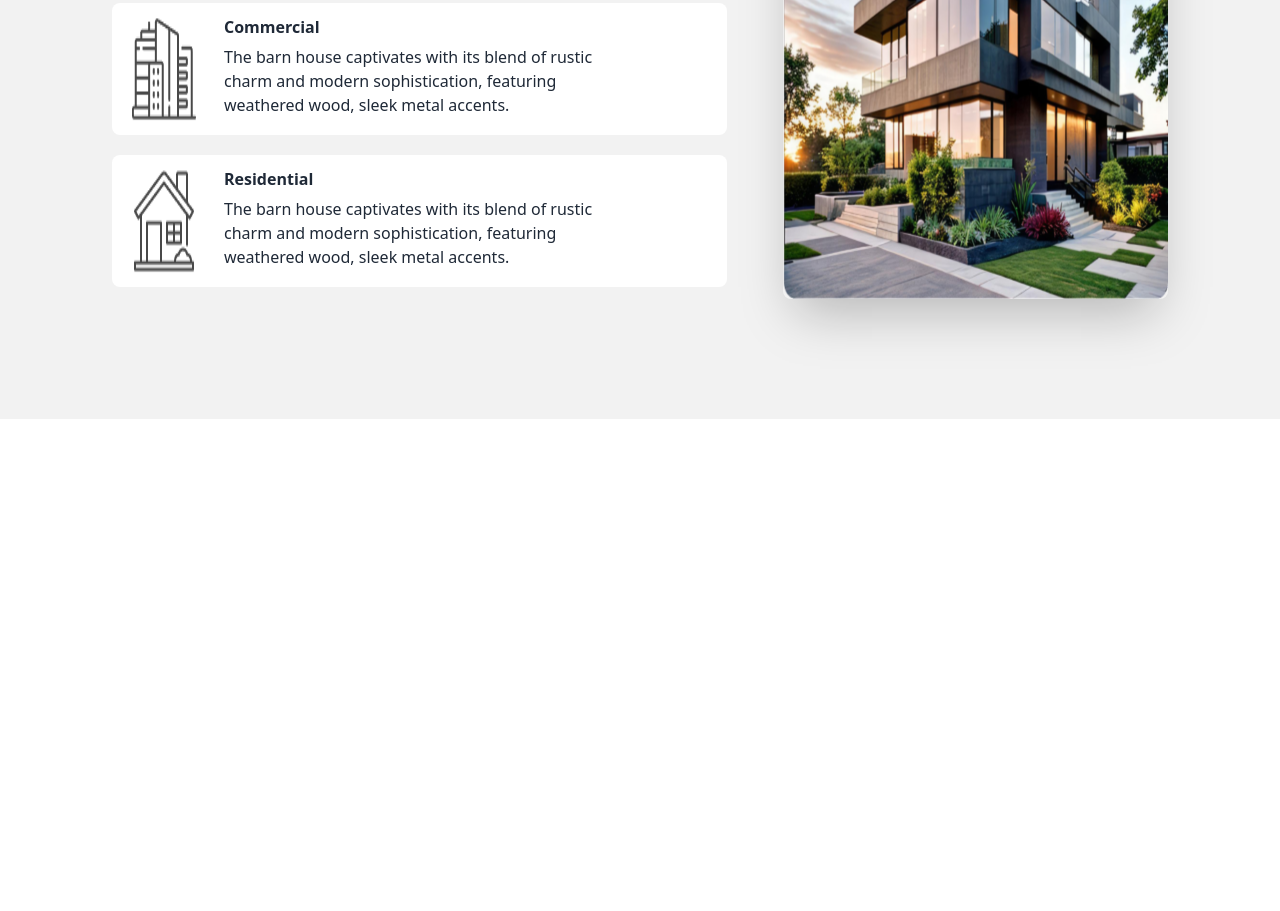
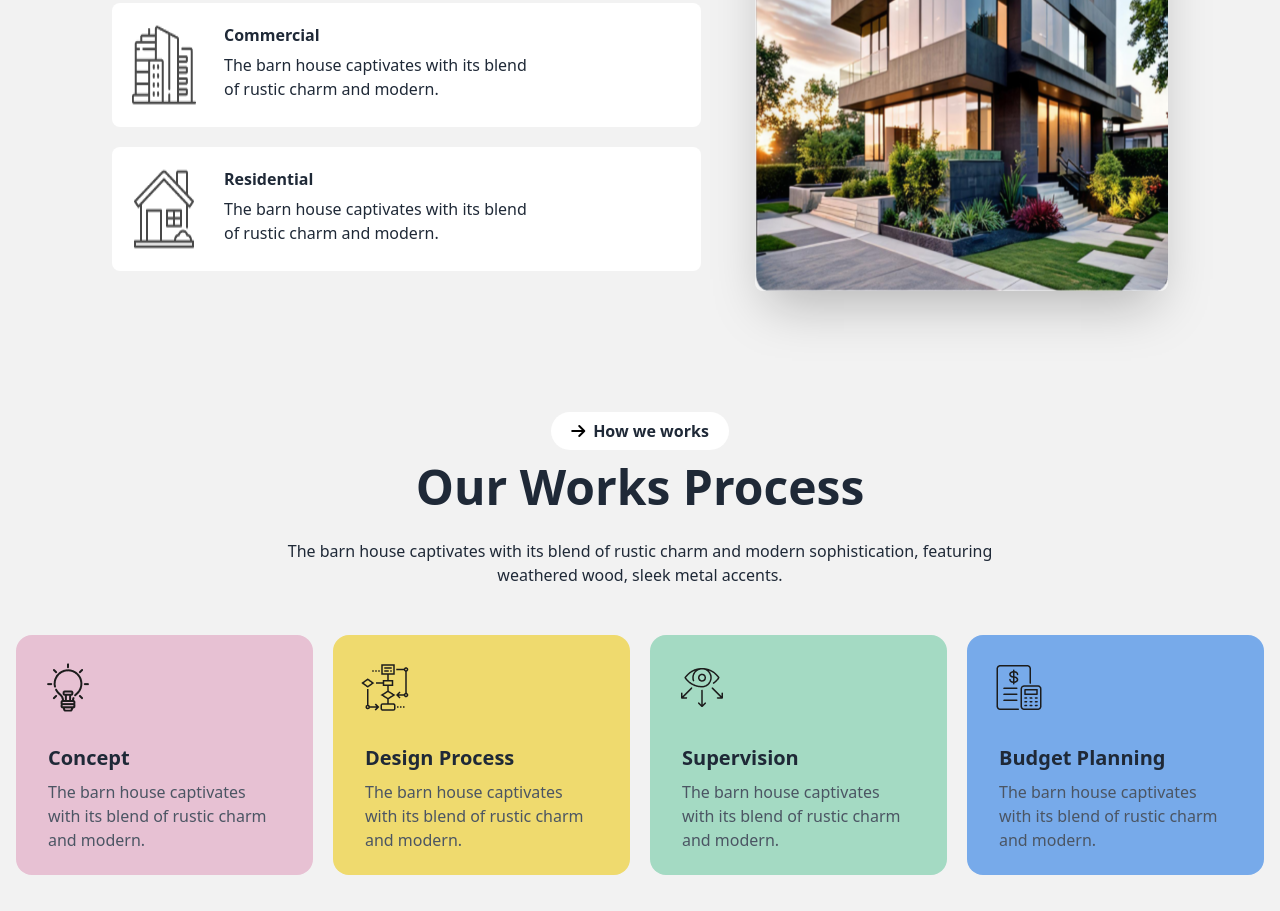
Before and after one commit to Ftamim003/Building-Construction, a plain HTML site: page index.html in a window 1280 px wide. Shown: the part 1277-2188 px from the top of the page. Before the commit the page ends 1696 px from the top, so only its background shows below. Drawn offline with nearby package versions, Linux system fonts and the light colour scheme.

Commit message:
work process section done

```diff
--- a/index.html
+++ b/index.html
@@ -30,6 +30,10 @@
               clifford: '#da373d',
               'arrow-bg': 'rgb(171, 239, 95)',
               'black-bg': 'rgb(28, 28, 28)',
+              'pink-bg':' rgb(231, 193, 211)',
+              'yellow-bg': 'rgb(239, 218, 110)',
+              'green-bg': 'rgb(164, 218, 195)',
+              'blue-bg': 'rgb(119, 170, 234)',
               'background-color':'linear-gradient(0.00deg, rgb(255, 255, 255),rgba(255, 255, 255, 0) 100%)',
 
             }
@@ -102,8 +106,9 @@
       <!-- Main section -->
       <main class="">
            <!-- Design Section -->
-           <div class=" bg-base-200 p-4">
+           <div class="bg-base-200 p-4">
             <div class="justify-center items-center  lg:flex lg:p-24 lg:container mx-auto">
+                <div class="hidden lg:flex absolute left-52 top-full"><img  src="assets/Vector.png" alt=""></div>
                <div class="">
                 <div class=" flex justify-center lg:flex lg:justify-start mb-5">
                     <button >
@@ -120,39 +125,118 @@
                     The barn house captivates with its blend of rustic charm and
                     modern sophistication, featuring weathered wood, sleek metal accents.
                  </p>
-                <div class=" bg-white lg:w-11/12 px-5 py-3 my-5 flex rounded-lg">
+                <div class=" bg-white lg:w-11/12 px-5 py-5 my-5 flex rounded-lg">
                     <img src="assets/commercial.png" alt="">
                     <div class="ml-7">
                         <h2 class="font-bold">Commercial</h2>
                         <p class=" lg:pr-24 lg:text-left bg-white my-1.5">
-                            The barn house captivates with its blend of rustic charm and
-                            modern sophistication, featuring weathered wood, sleek metal accents.
+                            The barn house captivates with its blend <br>of rustic charm and modern.
                          </p>
                     </div>
                 </div>
 
-                <div class=" bg-white lg:w-11/12 px-5 py-3 my-5 flex rounded-lg">
+                <div class=" bg-white lg:w-11/12 px-5 py-5 my-5 flex rounded-lg">
                     <img src="assets/residential.png" alt="">
                     <div class="ml-7">
                         <h2 class="font-bold">Residential</h2>
                         <p class=" lg:pr-24 lg:text-left bg-white my-1.5">
-                            The barn house captivates with its blend of rustic charm and
-                            modern sophistication, featuring weathered wood, sleek metal accents.
+                            The barn house captivates with its blend <br> of rustic charm and modern.
                          </p>
                     </div>
                 </div>
+                </div>
 
-
-
-                </div>
-              <div class="">
+                <div class="">
                 <img
                 src="assets/Rectangle.png"
                 class="w-full rounded-lg shadow-2xl lg:w-[700px] lg:h-[560px]" />
-
               </div>
             </div>
           </div>
+
+          <!-- Work process section -->
+
+          <div class=" bg-base-200 p-4">
+            <div class=" flex justify-center items-center lg:container mx-auto mb-5">
+                <button >
+                    <a class="bg-white py-2 px-5 rounded-full font-bold ">
+                        <i class="fa-solid fa-arrow-right text-black rounded-full mr-2" >
+
+                        </i>How we works
+                    </a>
+                </button>
+            </div>
+
+               <h1 class="text-3xl lg:text-5xl font-bold text-center"> Our Works Process</h1>
+               <p class="py-7 lg:px-64 text-center">The barn house captivates with its blend of rustic charm and modern sophistication, featuring weathered wood, sleek metal accents.</p>
+
+
+               <div class="lg:justify-center lg:flex gap-5 lg:container mx-auto mt-5">
+                <div class="card bg-base-100 lg:w-80 h-60 bg-pink-bg mb-5">
+                  <div class="flex justify-start ml-7 pt-7">
+                    <figure>
+                      <img
+                        src="assets/concept.png"
+                        alt="Shoes" />
+                    </figure>
+                  </div>
+                  <div class="card-body ">
+                    <h2 class="card-title font-bold">Concept</h2>
+                    <p class="text-gray-600">The barn house captivates with its blend of rustic charm and modern.</p>
+
+                  </div>
+                </div>
+
+                <div class="card bg-base-100 lg:w-80 h-60 bg-yellow-bg mb-5">
+                  <div class="flex justify-start ml-7 pt-7">
+                    <figure>
+                      <img
+                        src="assets/flow-chart.png"
+                        alt="Shoes" />
+                    </figure>
+                  </div>
+                  <div class="card-body">
+                    <h2 class="card-title font-bold">Design Process</h2>
+                    <p class="text-gray-600">The barn house captivates with its blend of rustic charm and modern.</p>
+
+                  </div>
+                </div>
+
+                <div class="card bg-base-100 lg:w-80 h-60 bg-green-bg mb-5">
+                  <div class="flex justify-start ml-7 pt-7">
+                    <figure>
+                      <img
+                        src="assets/vision.png"
+                        alt="Shoes" />
+                    </figure>
+                  </div>
+                  <div class="card-body">
+                    <h2 class="card-title font-bold">Supervision</h2>
+                    <p class="text-gray-600">The barn house captivates with its blend of rustic charm and modern.</p>
+
+                  </div>
+                </div>
+
+                <div class="card bg-base-100 lg:w-80 h-60 bg-blue-bg mb-5">
+                  <div class="flex justify-start ml-7 pt-7">
+                    <figure>
+                      <img
+                        src="assets/budget-planning.png"
+                        alt="Shoes" />
+                    </figure>
+                  </div>
+                  <div class="card-body">
+                    <h2 class="card-title font-bold">Budget Planning</h2>
+                    <p class="text-gray-600">The barn house captivates with its blend of rustic charm and modern.</p>
+
+                  </div>
+                </div>
+               </div>
+
+
+          </div>
+
+
 
       </main>
 
```
